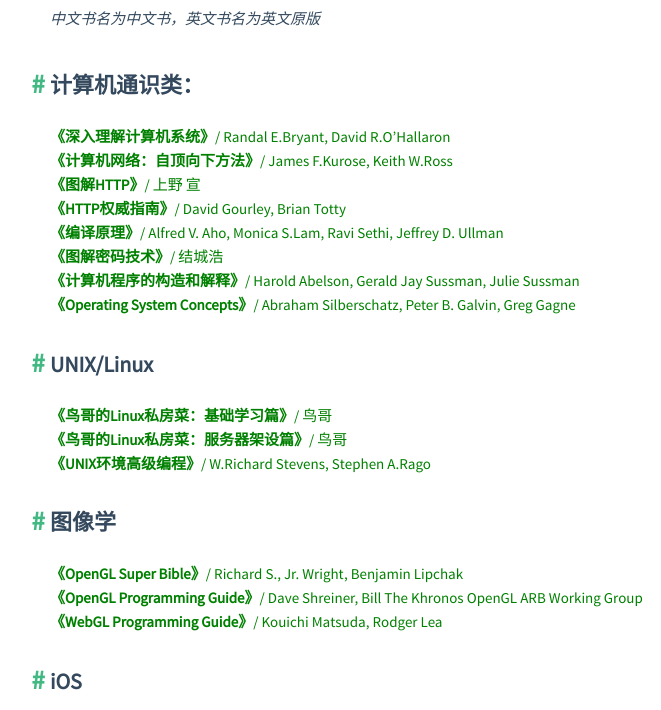
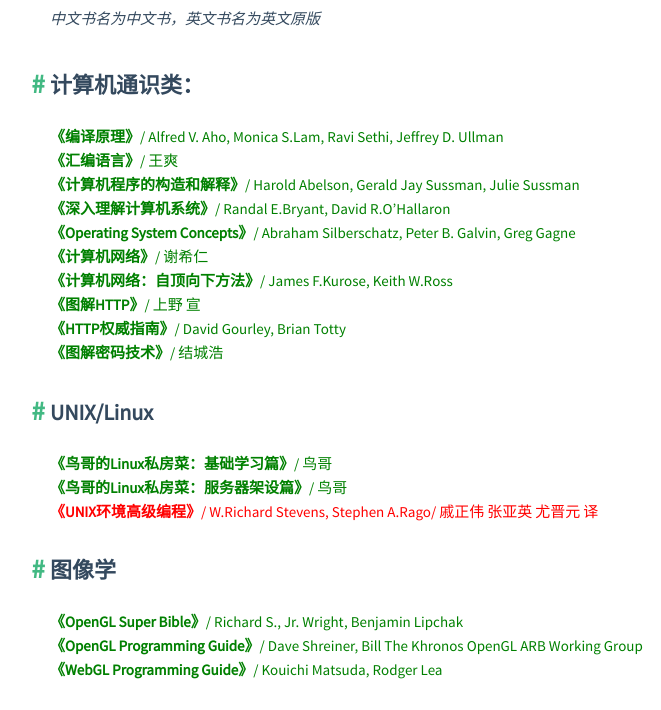
Before and after one commit to altair21/altair21.github.io, a plain HTML site: page books/index.html in a window 1280 px wide. Shown: the part 318-1028 px from the top of the page, without its empty margins (250-911 px from the left). Drawn offline with nearby package versions, Linux system fonts and the light colour scheme; some packages are replaced by stand-ins of ours; a script that the page names is missing.

Commit message:
Site updated: 2016-12-02 11:37:06

```diff
--- a/books/index.html
+++ b/books/index.html
@@ -1,9 +1,9 @@
-<!DOCTYPE html><html lang="zh-cn"><head><meta charset="utf-8"><meta name="X-UA-Compatible" content="IE=edge"><title> 书单 · altair21的学习笔记</title><meta name="description" content="书单 - altair21"><meta name="viewport" content="width=device-width, initial-scale=1"><link rel="short icon" href="/favicon.jpg"><link rel="stylesheet" href="/css/apollo.css"><link rel="search" type="application/opensearchdescription+xml" href="http://note.altair21.org/atom.xml" title="altair21的学习笔记"></head><body><div class="wrap"><header><a href="/" class="logo-link"><img src="/avatar.png"></a><ul class="nav nav-list"><li class="nav-list-item"><a href="/" target="_self" class="nav-list-link">首页</a></li><li class="nav-list-item"><a href="/archives/" target="_self" class="nav-list-link">归档</a></li><li class="nav-list-item"><a href="/about" target="_self" class="nav-list-link">关于</a></li><li class="nav-list-item"><a href="/books" target="_self" class="nav-list-link">书单</a></li><li class="nav-list-item"><a href="https://github.com/altair21" target="_blank" class="nav-list-link">GITHUB</a></li></ul></header><section class="container"><div class="post"><article class="post-block"><h1 class="post-title">书单</h1><div class="post-info">2016年10月24日</div><div class="post-content"><h1 id="u6211_u7684_u4E66_u5355"><a href="#u6211_u7684_u4E66_u5355" class="headerlink" title="我的书单"></a>我的书单</h1><p><em>中文书名为中文书，英文书名为英文原版</em></p>
+<!DOCTYPE html><html lang="zh-cn"><head><meta charset="utf-8"><meta name="X-UA-Compatible" content="IE=edge"><title> 书单 · altair21的学习笔记</title><meta name="description" content="书单 - altair21"><meta name="viewport" content="width=device-width, initial-scale=1"><link rel="short icon" href="/favicon.jpg"><link rel="stylesheet" href="/css/apollo.css"><link rel="search" type="application/opensearchdescription+xml" href="http://note.altair21.org/atom.xml" title="altair21的学习笔记"></head><body><div class="wrap"><header><a href="/" class="logo-link"><img src="/avatar.png"></a><ul class="nav nav-list"><li class="nav-list-item"><a href="/" target="_self" class="nav-list-link">首页</a></li><li class="nav-list-item"><a href="/archives/" target="_self" class="nav-list-link">归档</a></li><li class="nav-list-item"><a href="/about" target="_self" class="nav-list-link">关于</a></li><li class="nav-list-item"><a href="/books" target="_self" class="nav-list-link">书单</a></li><li class="nav-list-item"><a href="https://github.com/altair21" target="_blank" class="nav-list-link">GITHUB</a></li></ul></header><section class="container"><div class="post"><article class="post-block"><h1 class="post-title">书单</h1><div class="post-info">2016年12月2日</div><div class="post-content"><h1 id="u6211_u7684_u4E66_u5355"><a href="#u6211_u7684_u4E66_u5355" class="headerlink" title="我的书单"></a>我的书单</h1><p><em>中文书名为中文书，英文书名为英文原版</em></p>
 <hr>
-<h3 id="u8BA1_u7B97_u673A_u901A_u8BC6_u7C7B_uFF1A"><a href="#u8BA1_u7B97_u673A_u901A_u8BC6_u7C7B_uFF1A" class="headerlink" title="计算机通识类："></a>计算机通识类：</h3><font color="green"><strong>《深入理解计算机系统》</strong>/ Randal E.Bryant, David R.O’Hallaron</font><br><font color="green"><strong>《计算机网络：自顶向下方法》</strong>/ James F.Kurose, Keith W.Ross</font><br><font color="green"><strong>《图解HTTP》</strong>/ 上野 宣</font><br><font color="green"><strong>《HTTP权威指南》</strong>/ David Gourley, Brian Totty </font><br><font color="green"><strong>《编译原理》</strong>/ Alfred V. Aho, Monica S.Lam, Ravi Sethi, Jeffrey D. Ullman</font><br><font color="green"><strong>《图解密码技术》</strong>/ 结城浩</font><br><font color="green"><strong>《计算机程序的构造和解释》</strong>/ Harold Abelson, Gerald Jay Sussman, Julie Sussman</font><br><font color="green"><strong>《Operating System Concepts》</strong>/ Abraham Silberschatz, Peter B. Galvin, Greg Gagne</font>
+<h3 id="u8BA1_u7B97_u673A_u901A_u8BC6_u7C7B_uFF1A"><a href="#u8BA1_u7B97_u673A_u901A_u8BC6_u7C7B_uFF1A" class="headerlink" title="计算机通识类："></a>计算机通识类：</h3><font color="green"><strong>《编译原理》</strong>/ Alfred V. Aho, Monica S.Lam, Ravi Sethi, Jeffrey D. Ullman</font><br><font color="green"><strong>《汇编语言》</strong>/ 王爽</font><br><font color="green"><strong>《计算机程序的构造和解释》</strong>/ Harold Abelson, Gerald Jay Sussman, Julie Sussman</font><br><font color="green"><strong>《深入理解计算机系统》</strong>/ Randal E.Bryant, David R.O’Hallaron</font><br><font color="green"><strong>《Operating System Concepts》</strong>/ Abraham Silberschatz, Peter B. Galvin, Greg Gagne</font><br><font color="green"><strong>《计算机网络》</strong>/ 谢希仁</font><br><font color="green"><strong>《计算机网络：自顶向下方法》</strong>/ James F.Kurose, Keith W.Ross</font><br><font color="green"><strong>《图解HTTP》</strong>/ 上野 宣</font><br><font color="green"><strong>《HTTP权威指南》</strong>/ David Gourley, Brian Totty </font><br><font color="green"><strong>《图解密码技术》</strong>/ 结城浩</font>
 
 <hr>
-<h3 id="UNIX/Linux"><a href="#UNIX/Linux" class="headerlink" title="UNIX/Linux"></a>UNIX/Linux</h3><font color="green"><strong>《鸟哥的Linux私房菜：基础学习篇》</strong>/ 鸟哥</font><br><font color="green"><strong>《鸟哥的Linux私房菜：服务器架设篇》</strong>/ 鸟哥</font><br><font color="green"><strong>《UNIX环境高级编程》</strong>/ W.Richard Stevens, Stephen A.Rago</font>
+<h3 id="UNIX/Linux"><a href="#UNIX/Linux" class="headerlink" title="UNIX/Linux"></a>UNIX/Linux</h3><font color="green"><strong>《鸟哥的Linux私房菜：基础学习篇》</strong>/ 鸟哥</font><br><font color="green"><strong>《鸟哥的Linux私房菜：服务器架设篇》</strong>/ 鸟哥</font><br><font color="red"><strong>《UNIX环境高级编程》</strong>/ W.Richard Stevens, Stephen A.Rago/ 戚正伟 张亚英 尤晋元 译</font>
 
 <hr>
 <h3 id="u56FE_u50CF_u5B66"><a href="#u56FE_u50CF_u5B66" class="headerlink" title="图像学"></a>图像学</h3><font color="green"><strong>《OpenGL Super Bible》</strong>/ Richard S., Jr. Wright,  Benjamin Lipchak</font><br><font color="green"><strong>《OpenGL Programming Guide》</strong>/ Dave Shreiner, Bill The Khronos OpenGL ARB Working Group</font><br><font color="green"><strong>《WebGL Programming Guide》</strong>/ Kouichi Matsuda, Rodger Lea</font>
```
Also changed, not shown: sitemap.xml (+7 -7 lines).
